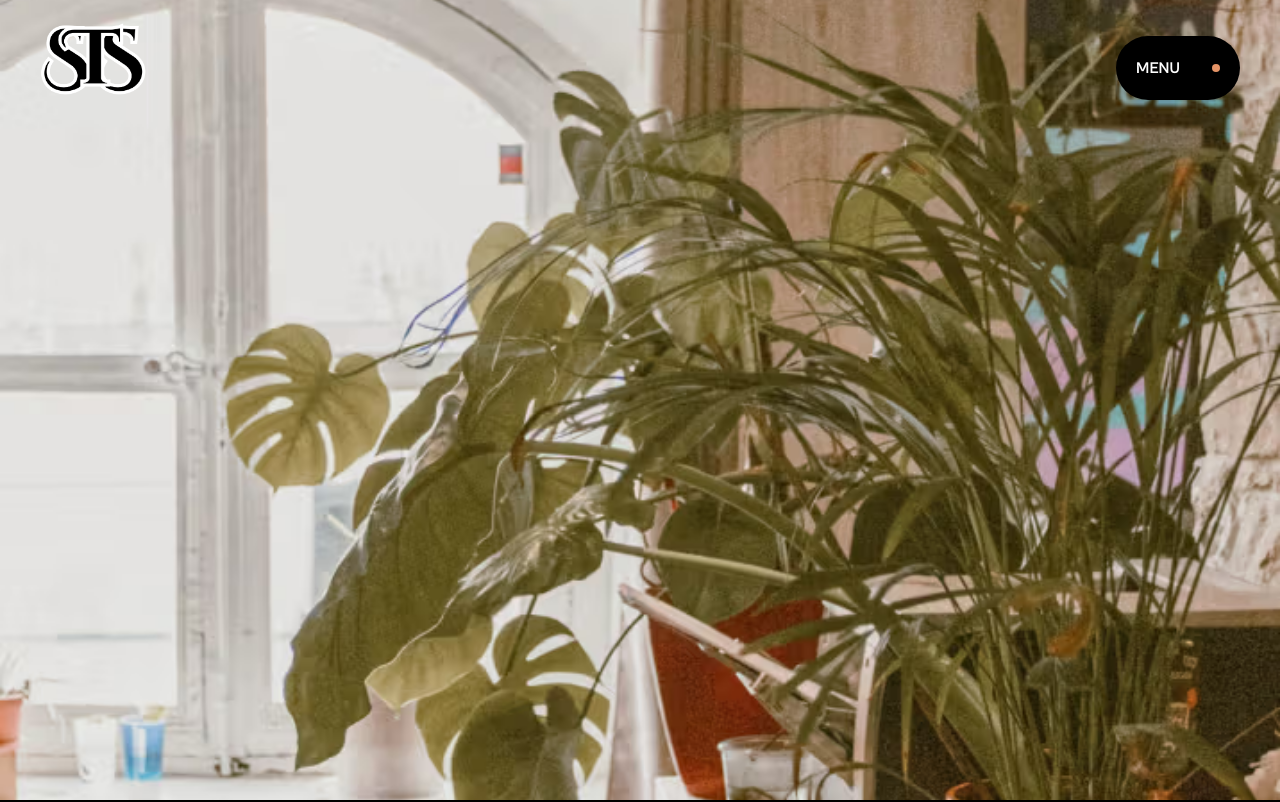
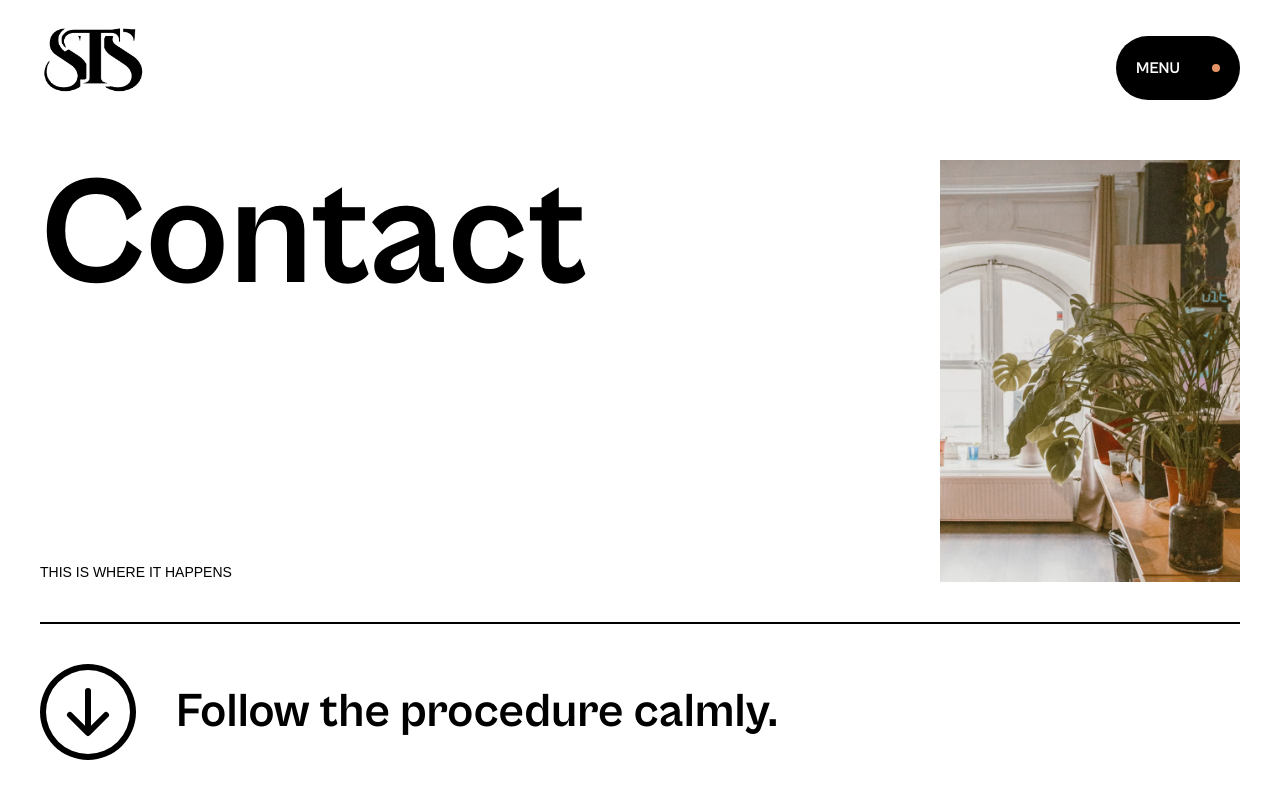
Before and after one commit to harshsahu0030/shreejitechsolutions, a Next.js app: page /contact in a window 1280 px wide. Shown: the top 802 px of the page. Built offline with nearby package versions, Linux system fonts and the light colour scheme; a web font is replaced by a local one.

Commit message:
fix bugs nextjs.config

```diff
--- a/components/client/main/contact/ContactHero.js
+++ b/components/client/main/contact/ContactHero.js
@@ -23,8 +23,8 @@ const ContactHero = () => {
           <Image
             src={agency02}
             alt="agency-image"
-            fill
-            sizes="(max-width: 1280px) 100vw, 50vw"
+            height={300}
+            width={300}
             className="object-cover"
           />
         </div>
--- a/next.config.mjs
+++ b/next.config.mjs
@@ -22,6 +22,9 @@ const nextConfig = {
   turbopack: {
     rules: {
       "*.mp4": {
+        type: "asset",
+      },
+      "*.avif": {
         type: "asset",
       },
       "*.svg": {
```
